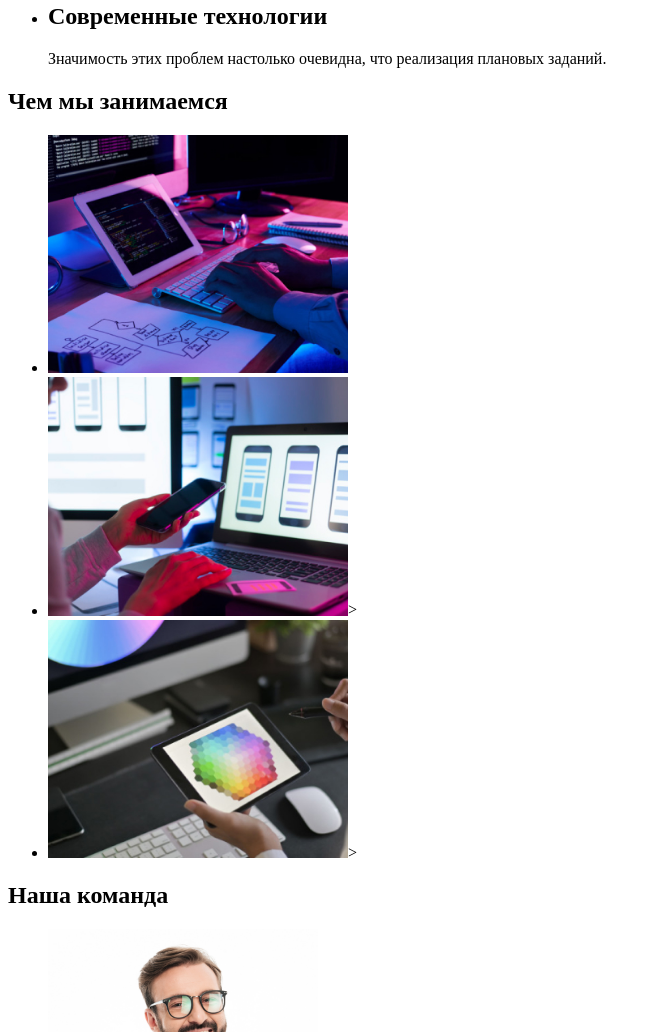
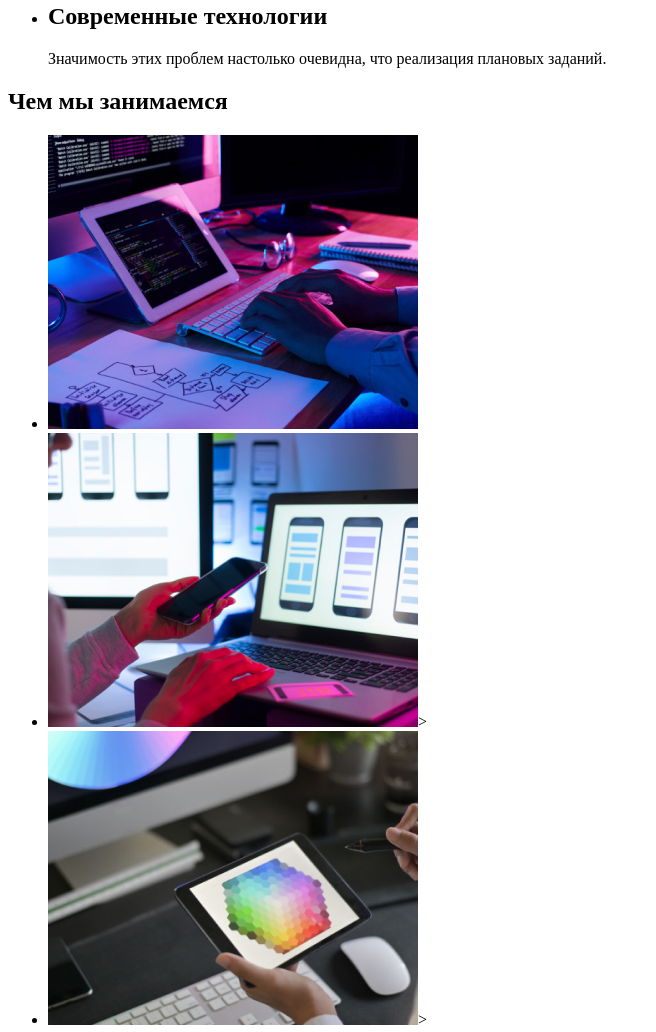
Before and after one commit to Lawyer0901/goit-markup-hw-01, a plain HTML site: page index.html in a window 1280 px wide. Shown: the part 507-1539 px from the top of the page, without its empty margins (0-656 px from the left). Drawn offline with Linux system fonts and the light colour scheme.

Commit message:
Update index.html

```diff
--- a/index.html
+++ b/index.html
@@ -61,9 +61,9 @@
 
         <h2 >Чем мы занимаемся</h2>
         <ul>
-            <li><img  src="/goit-markup-hw-01/images/img.jpg" alt="img1" width="300px"></li>
-            <li> <img  src="/goit-markup-hw-01/images/img2.jpg" alt="img2" width="300px">></li>
-            <li> <img  src="/goit-markup-hw-01/images/img3.jpg" alt="img3" width="300px">></li>
+            <li><img  src="/goit-markup-hw-01/images/img.jpg" alt="img1" width="370px"></li>
+            <li> <img  src="/goit-markup-hw-01/images/img2.jpg" alt="img2" width="370px">></li>
+            <li> <img  src="/goit-markup-hw-01/images/img3.jpg" alt="img3" width="370px">></li>
         </ul>
 
 </section>
@@ -97,7 +97,7 @@
         </address>
         <ul>
             <li><a  href="mailto:info@example.com">info@example.com</a></li>
-            <li><a  href="tel:+38 096 111 11 11">+380961111111</a></li>
+            <li><a  href="tel:+380961111111">+380961111111</a></li>
         </ul>
 
        </footer>
```
